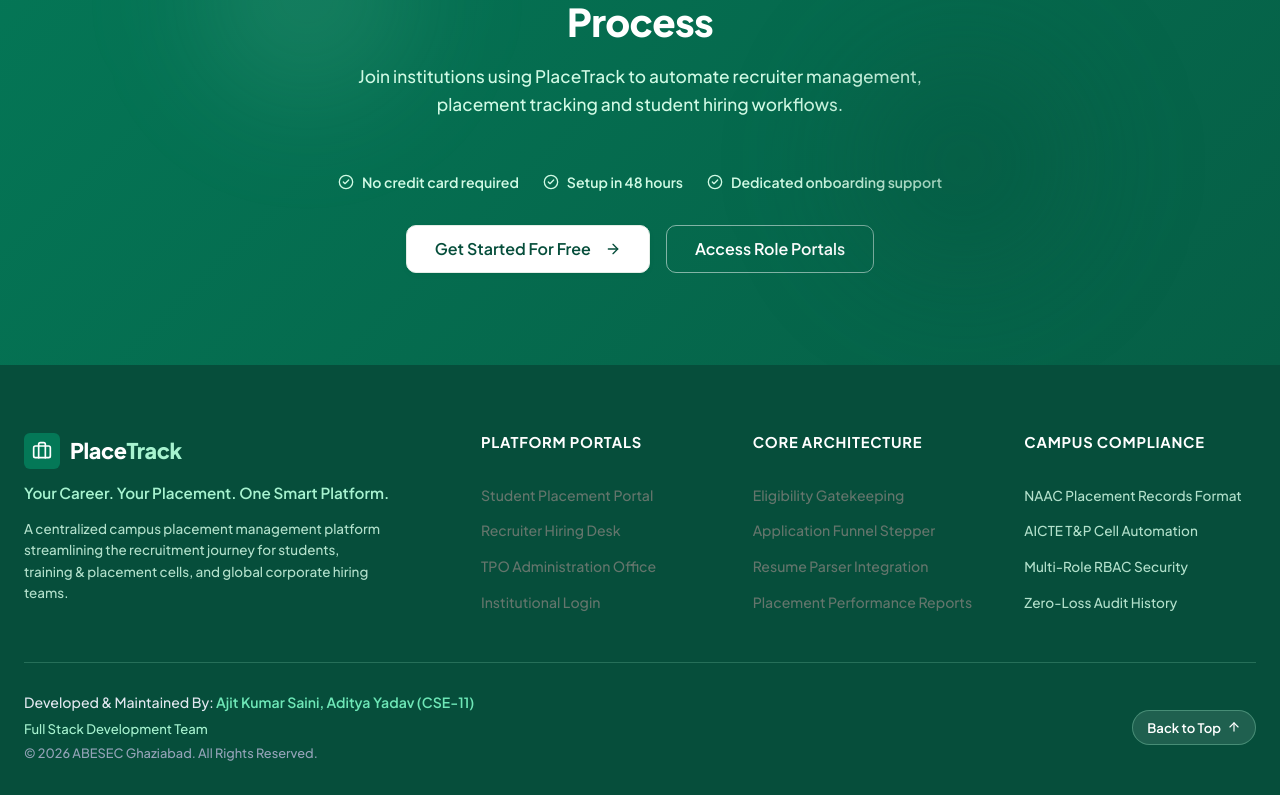
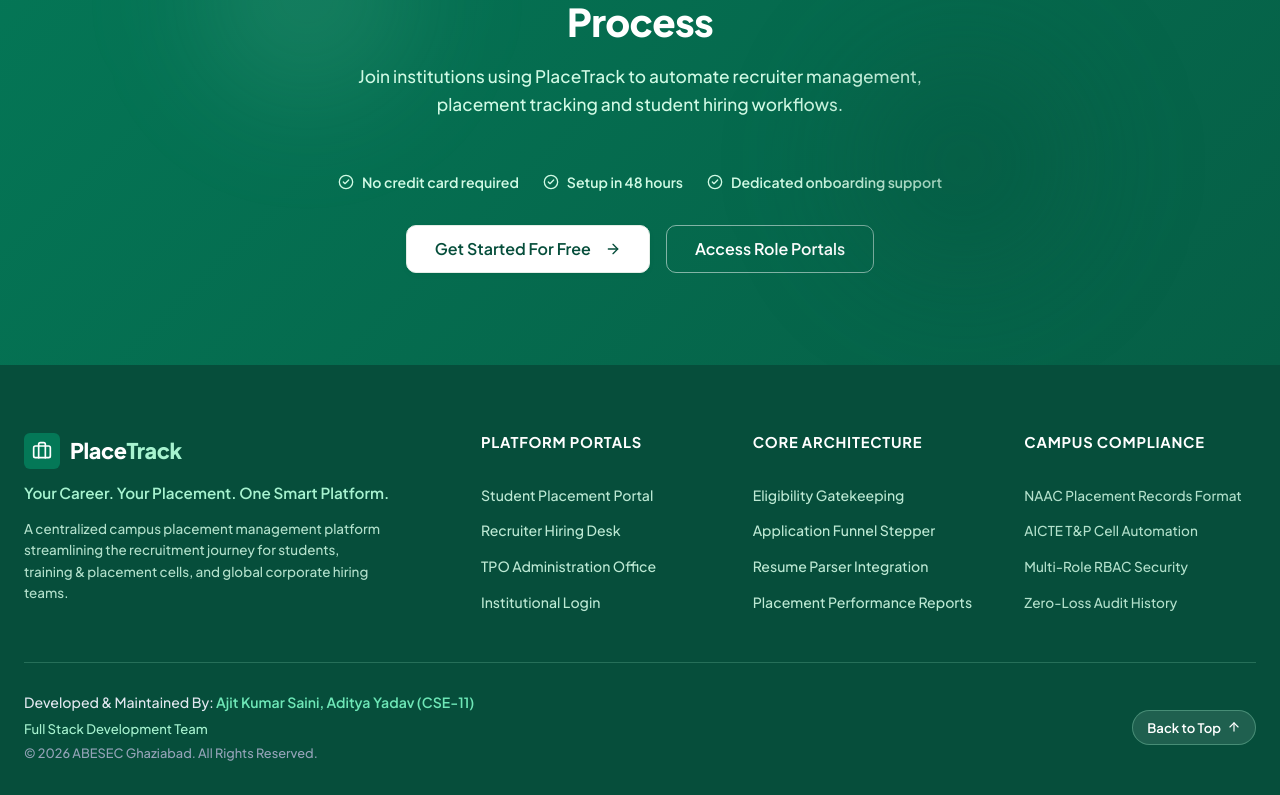
Before and after one commit to ajitkumarsaini02/smart-placement-management-system, a React (Vite) app in the folder frontend/: page / in a window 1280 px wide. Shown: the part 6688-7483 px from the top of the page. Built offline with nearby package versions, Linux system fonts and the light colour scheme; no server answers.

Commit message:
fix(footer): improve footer link contrast and scope student footer styles

```diff
--- a/frontend/src/App.css
+++ b/frontend/src/App.css
@@ -2687,6 +2687,24 @@
   gap: 10px;
 }
 
+.footer-link,
+.footer .footer-links a {
+  font-size: 0.88rem;
+  color: #D1FAE5 !important;
+  text-decoration: none;
+  opacity: 0.9;
+  transition: all 0.2s ease;
+  display: inline-block;
+}
+
+.footer-link:hover,
+.footer .footer-links a:hover {
+  color: #FFFFFF !important;
+  opacity: 1;
+  text-decoration: none;
+  transform: translateX(4px);
+}
+
 .footer-static-item {
   font-size: 0.85rem;
   color: #D1FAE5;
--- a/frontend/src/styles/student.css
+++ b/frontend/src/styles/student.css
@@ -2441,17 +2441,17 @@
   color: var(--color-text-secondary, #64756C);
 }
 
-.footer-links {
+.student-footer .footer-links {
   display: flex;
   gap: 1rem;
 }
 
-.footer-links a {
+.student-footer .footer-links a {
   color: var(--color-text-secondary, #64756C);
   text-decoration: none;
 }
 
-.footer-links a:hover {
+.student-footer .footer-links a:hover {
   color: var(--color-primary, #047857);
 }
 
```
